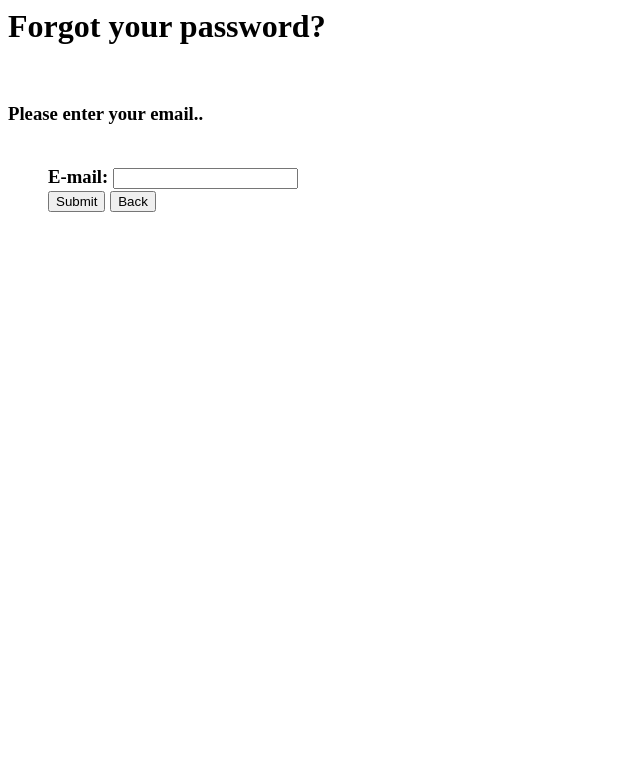
After one commit to mkhartman/331Proj2, a PHP site: page /forgotPassEmail.php in a window 1280 px wide. The commit adds this page. Shown: the top 780 px of the page, without its empty margins (0-640 px from the left). Run offline with PHP 8.4, Linux system fonts and the light colour scheme.

Commit message:
Add files via upload

```diff
--- a/AdvisingSite-master/src/advisor/views/forgotPass.php
+++ b/AdvisingSite-master/src/advisor/views/forgotPass.php
@@ -1,7 +1,5 @@
 <?php
 include'../../CommonMethods.php';
-$bestFri_error = $highSch_error = $petName_error = "";
-
 $bestFri_error_message = $highSch_error_message = $petName_error_message = "";
 
 
@@ -85,7 +83,7 @@ if ($_POST) {
 
   <input type="submit">
 
-  <a href="index.php">
+  <a href="forgotPassEmail.php">
   <button type="button">Back</button>
   </a>
 
--- /dev/null
+++ b/AdvisingSite-master/src/advisor/views/forgotPassEmail.php
@@ -0,0 +1,65 @@
+<?php
+include '../../CommonMethods.php';
+
+//declare and define empty login_error
+$login_error = "";
+$email_error_message = "";
+
+
+
+if ($_POST) {
+  $email = strtolower($_POST["email"]);
+
+  $debug = true;
+  $COMMON = new Common($debug);
+  $fileName = "forgotPassEmail.php";
+
+  $search_email = "SELECT * FROM Advisor WHERE email = '$email'";
+  $result_email = $COMMON->executequery($search_email, $fileName);
+
+  //if email field is left empty or does not exist in table
+  if(empty($_POST["email"]) || mysql_num_rows($result_email) == 0){
+    $email_error_message = "*Please enter a valid email*";
+  }
+
+  else{
+      header('Location: forgotPass.php');
+  }
+}
+
+?>
+
+
+<html>
+<head>
+    <title>Forgot Password</title>
+</head>
+
+
+   <body>
+<form method="post" action="<?php echo htmlspecialchars($_SERVER["PHP_SELF"]);?>">
+
+<h1>
+    Forgot your password?
+</h1>
+
+   <br>
+  <h3> Please enter your email.. <h3>
+
+<ul>
+<br>
+
+    <label>E-mail: </label><input type="text" name="email">
+  <span class="error"> <?php echo $email_error_message;?> </span>
+  <br>
+   <label>
+        <input type="submit">
+    </label>
+<a href="index.php">
+  <button type="button">Back</button>
+  </a>
+
+
+</form>
+</body>
+</html>
--- a/AdvisingSite-master/src/advisor/views/index.php
+++ b/AdvisingSite-master/src/advisor/views/index.php
@@ -70,7 +70,7 @@ if ($_POST) {
         <input type="submit">
     </label>
 
-  <a href="forgotPass.php">
+  <a href="forgotPassEmail.php">
   <button type="button">Forgot Password?</button>
   </a>
 
```
